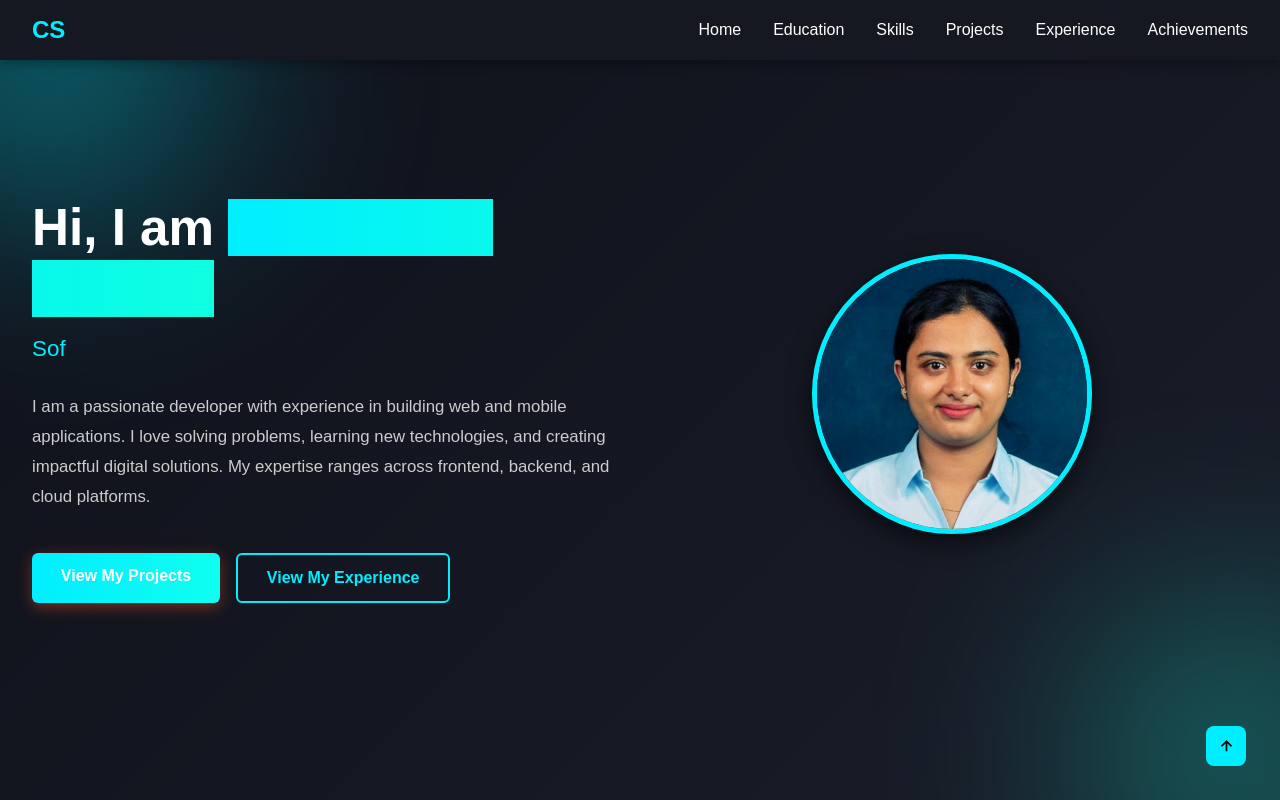
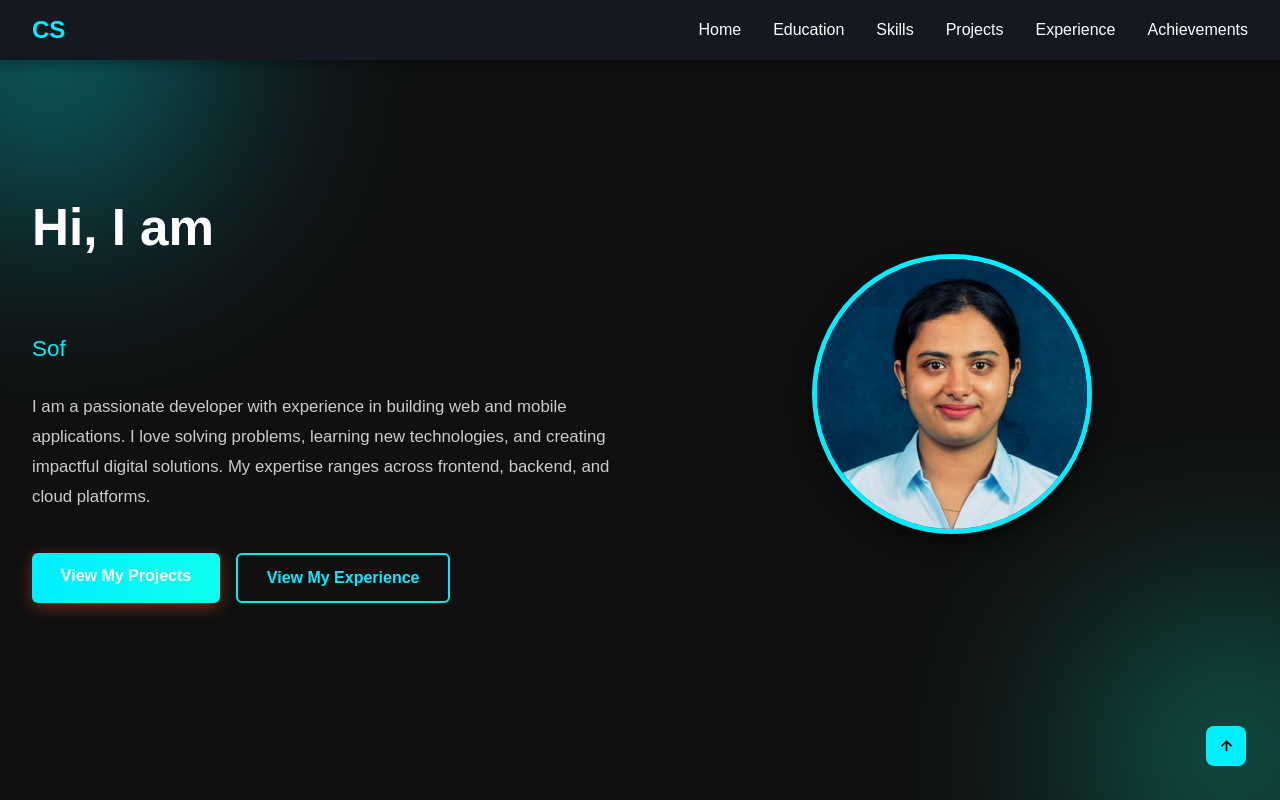
Before and after one commit to charishmashivani/portfolio, a plain HTML site: page index.html in a window 1280 px wide. Shown: the top 800 px of the page. Drawn offline with nearby package versions, Linux system fonts and the light colour scheme.

Commit message:
Add files via upload

```diff
--- a/stylesheet.css
+++ b/stylesheet.css
@@ -447,7 +447,6 @@ section {
 /* Home Section */
 /* Home Section */
 .home {
-  background: linear-gradient(135deg, #0f111a, #1a1d29);
   position: relative;
   color: #fff;
   display: flex;
@@ -502,7 +501,6 @@ section {
 }
 
 .home-content h1 span {
-  background: linear-gradient(90deg, #0ef, #0effe0);
   -webkit-text-fill-color: transparent;
   font-weight: 700;
 }
```
